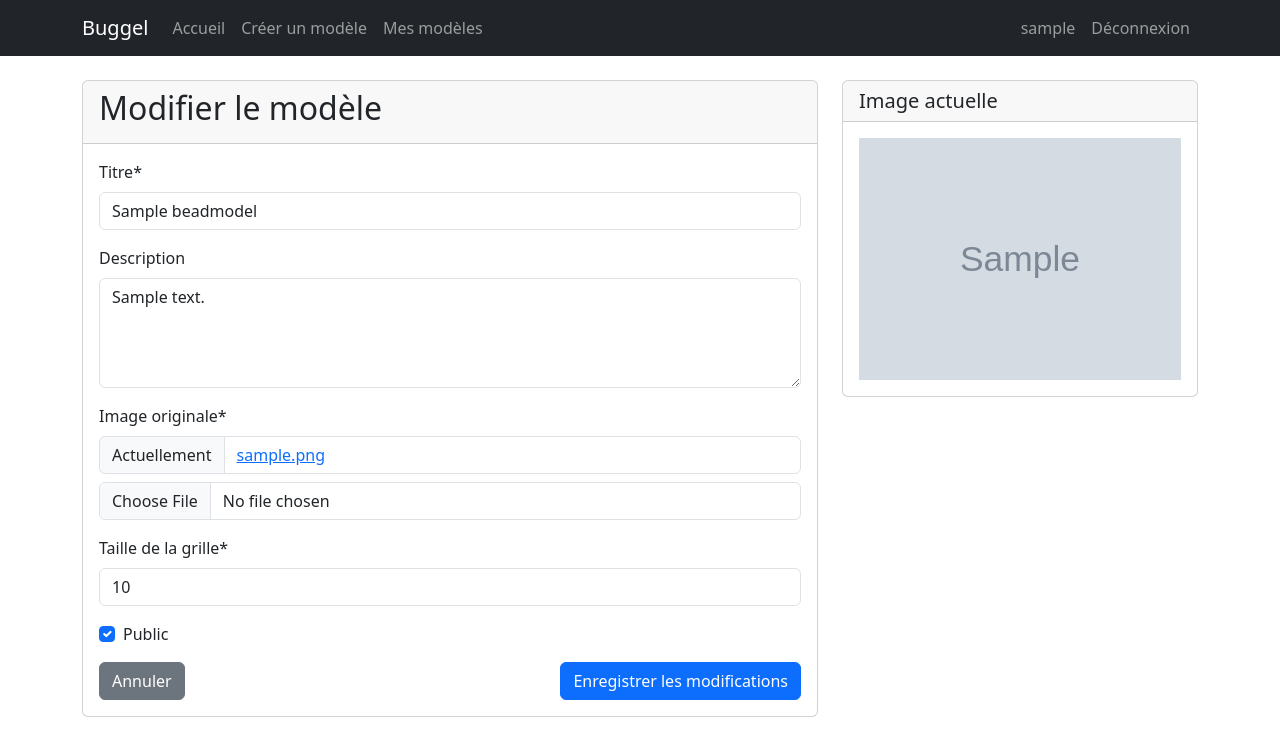
After one commit to lbihin/buggel_perl, a Django app: page /model/1/edit/ in a window 1280 px wide. The commit adds this page. Shown: the top 756 px of the page. Run offline with Django 5.2, Linux system fonts and the light colour scheme; a user stored in the database is signed in; tables that the repository leaves empty hold one stand-in row (values such as "Sample post"); grey boxes marked "Sample" are stand-in pictures; some libraries are stand-ins or nearby versions.

Commit message:
Permet de supprimer et modifier les images utiliser pour générer le modele de buggel perl

```diff
--- /dev/null
+++ b/beadmodels/templates/beadmodels/edit_model.html
@@ -0,0 +1,34 @@
+{% extends 'beadmodels/base.html' %}
+{% load crispy_forms_tags %}
+
+{% block content %}
+  <div class="row">
+    <div class="col-md-8">
+      <div class="card">
+        <div class="card-header">
+          <h2>Modifier le modèle</h2>
+        </div>
+        <div class="card-body">
+          <form method="post" enctype="multipart/form-data">
+            {% csrf_token %}
+            {{ form|crispy }}
+            <div class="d-flex justify-content-between">
+              <a href="{% url 'beadmodels:model_detail' model.pk %}" class="btn btn-secondary">Annuler</a>
+              <button type="submit" class="btn btn-primary">Enregistrer les modifications</button>
+            </div>
+          </form>
+        </div>
+      </div>
+    </div>
+    <div class="col-md-4">
+      <div class="card">
+        <div class="card-header">
+          <h5 class="card-title mb-0">Image actuelle</h5>
+        </div>
+        <div class="card-body">
+          <img src="{{ model.original_image.url }}" class="img-fluid" alt="Image actuelle" />
+        </div>
+      </div>
+    </div>
+  </div>
+{% endblock %}
--- a/beadmodels/templates/beadmodels/model_detail.html
+++ b/beadmodels/templates/beadmodels/model_detail.html
@@ -60,8 +60,10 @@
             <h5 class="card-title mb-0">Actions</h5>
           </div>
           <div class="card-body">
-            <a href="#" class="btn btn-primary btn-block mb-2">Modifier</a>
-            <a href="#" class="btn btn-danger btn-block">Supprimer</a>
+            <div class="d-grid gap-2">
+              <a href="{% url 'beadmodels:edit_model' model.pk %}" class="btn btn-primary">Modifier</a>
+              <a href="{% url 'beadmodels:delete_model' model.pk %}" class="btn btn-danger">Supprimer</a>
+            </div>
           </div>
         </div>
       {% endif %}
--- a/beadmodels/urls.py
+++ b/beadmodels/urls.py
@@ -10,6 +10,8 @@ urlpatterns = [
     path("", views.home, name="home"),
     path("create/", views.create_model, name="create_model"),
     path("model/<int:pk>/", views.model_detail, name="model_detail"),
+    path("model/<int:pk>/edit/", views.edit_model, name="edit_model"),
+    path("model/<int:pk>/delete/", views.delete_model, name="delete_model"),
     path("my-models/", views.my_models, name="my_models"),
     path("register/", views.register, name="register"),
 ] + static(settings.MEDIA_URL, document_root=settings.MEDIA_ROOT)
--- a/beadmodels/views.py
+++ b/beadmodels/views.py
@@ -54,6 +54,39 @@ def model_detail(request, pk):
 
 
 @login_required
+def edit_model(request, pk):
+    model = get_object_or_404(BeadModel, pk=pk)
+    if model.creator != request.user:
+        messages.error(request, "Vous n'avez pas le droit de modifier ce modèle.")
+        return redirect("beadmodels:model_detail", pk=pk)
+
+    if request.method == "POST":
+        form = BeadModelForm(request.POST, request.FILES, instance=model)
+        if form.is_valid():
+            form.save()
+            messages.success(request, "Votre modèle a été modifié avec succès!")
+            return redirect("beadmodels:model_detail", pk=model.pk)
+    else:
+        form = BeadModelForm(instance=model)
+    return render(request, "beadmodels/edit_model.html", {"form": form, "model": model})
+
+
+@login_required
+def delete_model(request, pk):
+    model = get_object_or_404(BeadModel, pk=pk)
+    if model.creator != request.user:
+        messages.error(request, "Vous n'avez pas le droit de supprimer ce modèle.")
+        return redirect("beadmodels:model_detail", pk=pk)
+
+    if request.method == "POST":
+        model.delete()
+        messages.success(request, "Votre modèle a été supprimé avec succès!")
+        return redirect("beadmodels:my_models")
+
+    return render(request, "beadmodels/delete_model.html", {"model": model})
+
+
+@login_required
 def my_models(request):
     user_models = BeadModel.objects.filter(creator=request.user).order_by("-created_at")
     return render(request, "beadmodels/my_models.html", {"models": user_models})
```
Also changed, not shown: beadmodels/templates/beadmodels/delete_model.html (added, +24 -0 lines).
